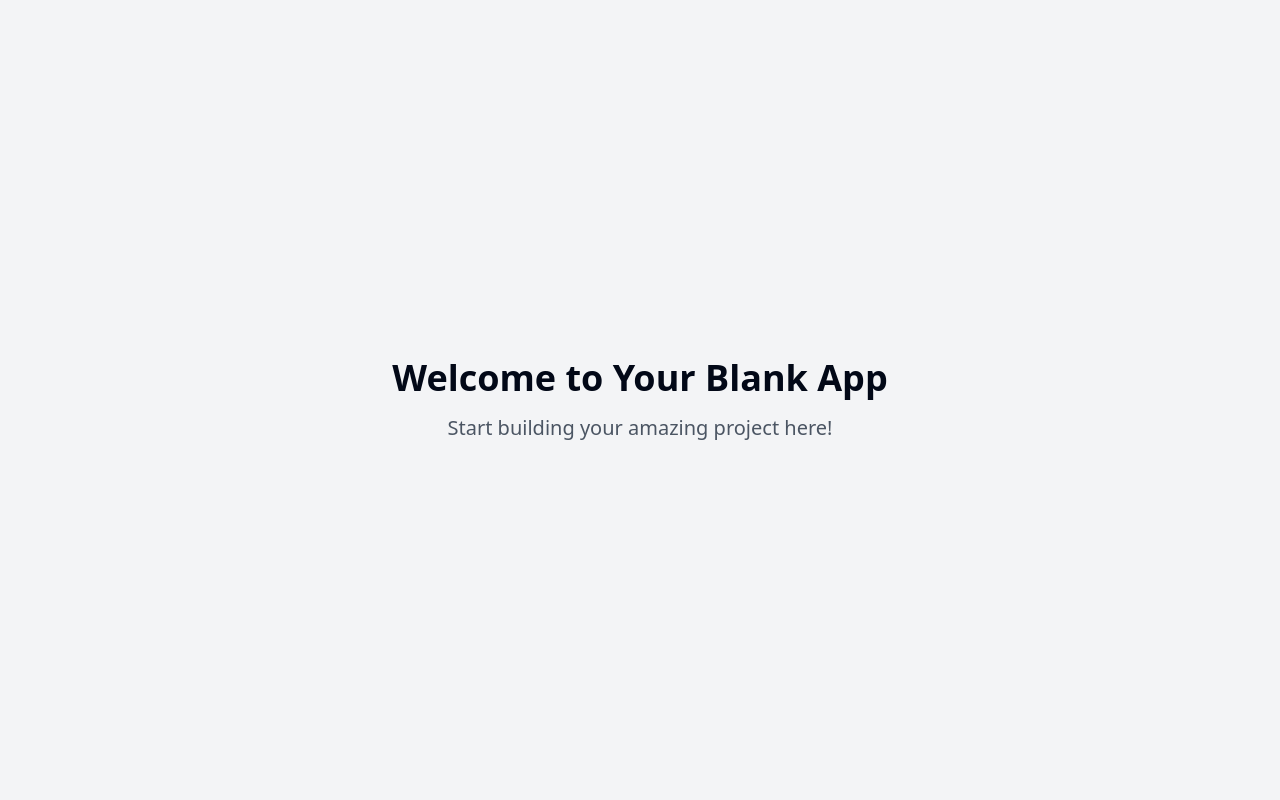
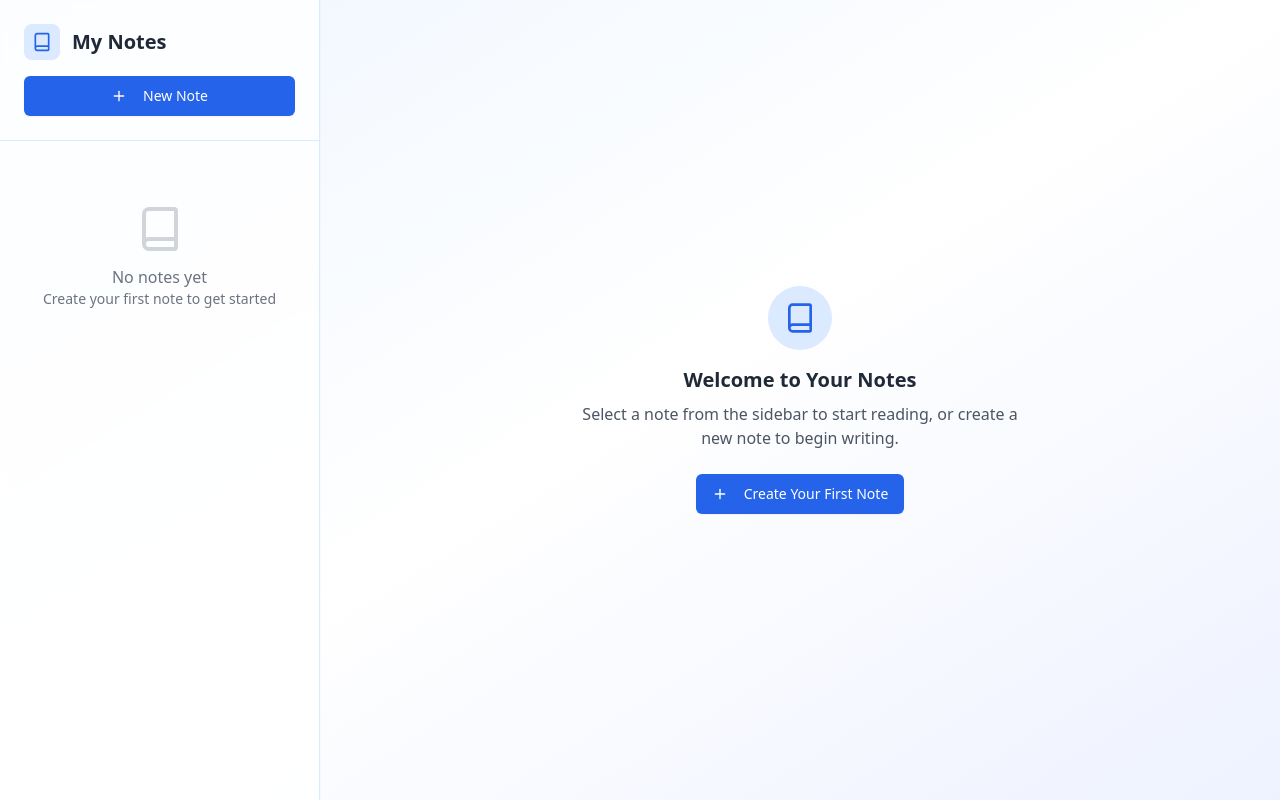
Before and after one commit to adityajrm/eas, a React (Vite) app: page / in a window 1280 px wide. Built offline with nearby package versions, Linux system fonts and the light colour scheme.

Commit message:
Add basic notes app
Implement a simple notes application.

```diff
--- a/src/pages/Index.tsx
+++ b/src/pages/Index.tsx
@@ -1,11 +1,229 @@
-// Update this page (the content is just a fallback if you fail to update the page)
+
+import { useState } from "react";
+import { Plus, Book, Trash2, Edit } from "lucide-react";
+import { Button } from "@/components/ui/button";
+import { Input } from "@/components/ui/input";
+import { Textarea } from "@/components/ui/textarea";
+import { Card } from "@/components/ui/card";
+
+interface Note {
+  id: string;
+  title: string;
+  content: string;
+  createdAt: Date;
+  updatedAt: Date;
+}
 
 const Index = () => {
+  const [notes, setNotes] = useState<Note[]>([]);
+  const [selectedNote, setSelectedNote] = useState<Note | null>(null);
+  const [isEditing, setIsEditing] = useState(false);
+
+  const createNewNote = () => {
+    const newNote: Note = {
+      id: Date.now().toString(),
+      title: "Untitled Note",
+      content: "",
+      createdAt: new Date(),
+      updatedAt: new Date(),
+    };
+    setNotes([newNote, ...notes]);
+    setSelectedNote(newNote);
+    setIsEditing(true);
+  };
+
+  const updateNote = (updatedNote: Note) => {
+    const updatedNotes = notes.map(note =>
+      note.id === updatedNote.id ? { ...updatedNote, updatedAt: new Date() } : note
+    );
+    setNotes(updatedNotes);
+    setSelectedNote(updatedNote);
+  };
+
+  const deleteNote = (noteId: string) => {
+    const filteredNotes = notes.filter(note => note.id !== noteId);
+    setNotes(filteredNotes);
+    if (selectedNote?.id === noteId) {
+      setSelectedNote(filteredNotes[0] || null);
+      setIsEditing(false);
+    }
+  };
+
+  const formatDate = (date: Date) => {
+    return date.toLocaleDateString('en-US', {
+      month: 'short',
+      day: 'numeric',
+      year: 'numeric'
+    });
+  };
+
   return (
-    <div className="min-h-screen flex items-center justify-center bg-gray-100">
-      <div className="text-center">
-        <h1 className="text-4xl font-bold mb-4">Welcome to Your Blank App</h1>
-        <p className="text-xl text-gray-600">Start building your amazing project here!</p>
+    <div className="min-h-screen bg-gradient-to-br from-blue-50 via-white to-indigo-50">
+      <div className="flex h-screen">
+        {/* Sidebar */}
+        <div className="w-80 bg-white/80 backdrop-blur-sm border-r border-blue-100 shadow-sm">
+          <div className="p-6 border-b border-blue-100">
+            <div className="flex items-center gap-3 mb-4">
+              <div className="p-2 bg-blue-100 rounded-lg">
+                <Book className="h-5 w-5 text-blue-600" />
+              </div>
+              <h1 className="text-xl font-semibold text-gray-800">My Notes</h1>
+            </div>
+            <Button
+              onClick={createNewNote}
+              className="w-full bg-blue-600 hover:bg-blue-700 text-white shadow-sm transition-all duration-200"
+            >
+              <Plus className="h-4 w-4 mr-2" />
+              New Note
+            </Button>
+          </div>
+
+          <div className="flex-1 overflow-y-auto p-4">
+            {notes.length === 0 ? (
+              <div className="text-center py-12 text-gray-500">
+                <Book className="h-12 w-12 mx-auto mb-3 text-gray-300" />
+                <p>No notes yet</p>
+                <p className="text-sm">Create your first note to get started</p>
+              </div>
+            ) : (
+              <div className="space-y-2">
+                {notes.map((note) => (
+                  <Card
+                    key={note.id}
+                    className={`p-4 cursor-pointer transition-all duration-200 hover:shadow-md ${
+                      selectedNote?.id === note.id
+                        ? 'border-blue-200 bg-blue-50/50 shadow-sm'
+                        : 'border-gray-100 hover:border-gray-200'
+                    }`}
+                    onClick={() => {
+                      setSelectedNote(note);
+                      setIsEditing(false);
+                    }}
+                  >
+                    <div className="flex justify-between items-start mb-2">
+                      <h3 className="font-medium text-gray-800 truncate flex-1">
+                        {note.title}
+                      </h3>
+                      <Button
+                        variant="ghost"
+                        size="sm"
+                        onClick={(e) => {
+                          e.stopPropagation();
+                          deleteNote(note.id);
+                        }}
+                        className="opacity-0 group-hover:opacity-100 hover:bg-red-100 hover:text-red-600 transition-all duration-200"
+                      >
+                        <Trash2 className="h-3 w-3" />
+                      </Button>
+                    </div>
+                    <p className="text-sm text-gray-600 line-clamp-2 mb-2">
+                      {note.content || "No content"}
+                    </p>
+                    <p className="text-xs text-gray-400">
+                      {formatDate(note.updatedAt)}
+                    </p>
+                  </Card>
+                ))}
+              </div>
+            )}
+          </div>
+        </div>
+
+        {/* Main Content */}
+        <div className="flex-1 flex flex-col">
+          {selectedNote ? (
+            <>
+              <div className="p-6 border-b border-blue-100 bg-white/50 backdrop-blur-sm">
+                <div className="flex items-center justify-between">
+                  <div className="flex-1">
+                    {isEditing ? (
+                      <Input
+                        value={selectedNote.title}
+                        onChange={(e) =>
+                          updateNote({ ...selectedNote, title: e.target.value })
+                        }
+                        className="text-xl font-semibold border-0 bg-transparent p-0 h-auto focus:ring-0 focus:border-0"
+                        placeholder="Note title..."
+                      />
+                    ) : (
+                      <h2 className="text-xl font-semibold text-gray-800">
+                        {selectedNote.title}
+                      </h2>
+                    )}
+                    <p className="text-sm text-gray-500 mt-1">
+                      Last updated {formatDate(selectedNote.updatedAt)}
+                    </p>
+                  </div>
+                  <div className="flex gap-2">
+                    <Button
+                      variant="outline"
+                      size="sm"
+                      onClick={() => setIsEditing(!isEditing)}
+                      className="border-blue-200 hover:bg-blue-50"
+                    >
+                      <Edit className="h-4 w-4 mr-2" />
+                      {isEditing ? 'Done' : 'Edit'}
+                    </Button>
+                    <Button
+                      variant="outline"
+                      size="sm"
+                      onClick={() => deleteNote(selectedNote.id)}
+                      className="border-red-200 hover:bg-red-50 hover:text-red-600"
+                    >
+                      <Trash2 className="h-4 w-4" />
+                    </Button>
+                  </div>
+                </div>
+              </div>
+
+              <div className="flex-1 p-6">
+                {isEditing ? (
+                  <Textarea
+                    value={selectedNote.content}
+                    onChange={(e) =>
+                      updateNote({ ...selectedNote, content: e.target.value })
+                    }
+                    placeholder="Start writing your note..."
+                    className="w-full h-full resize-none border-0 bg-transparent text-gray-700 focus:ring-0 focus:border-0 text-base leading-relaxed"
+                  />
+                ) : (
+                  <div className="prose max-w-none">
+                    {selectedNote.content ? (
+                      <p className="text-gray-700 whitespace-pre-wrap leading-relaxed">
+                        {selectedNote.content}
+                      </p>
+                    ) : (
+                      <p className="text-gray-400 italic">
+                        This note is empty. Click "Edit" to add content.
+                      </p>
+                    )}
+                  </div>
+                )}
+              </div>
+            </>
+          ) : (
+            <div className="flex-1 flex items-center justify-center">
+              <div className="text-center max-w-md">
+                <div className="p-4 bg-blue-100 rounded-full w-fit mx-auto mb-4">
+                  <Book className="h-8 w-8 text-blue-600" />
+                </div>
+                <h2 className="text-xl font-semibold text-gray-800 mb-2">
+                  Welcome to Your Notes
+                </h2>
+                <p className="text-gray-600 mb-6">
+                  Select a note from the sidebar to start reading, or create a new note to begin writing.
+                </p>
+                <Button
+                  onClick={createNewNote}
+                  className="bg-blue-600 hover:bg-blue-700 text-white shadow-sm"
+                >
+                  <Plus className="h-4 w-4 mr-2" />
+                  Create Your First Note
+                </Button>
+              </div>
+            </div>
+          )}
+        </div>
       </div>
     </div>
   );
```
